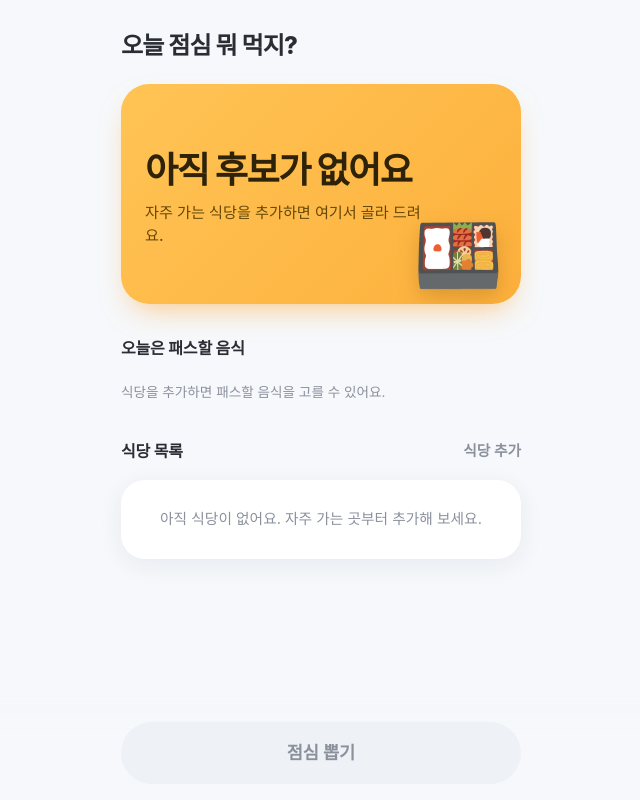
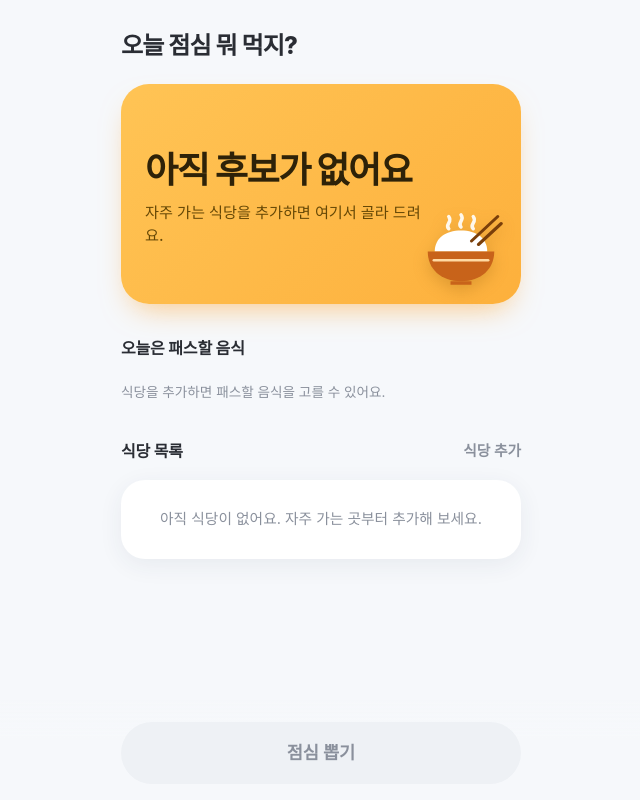
Before and after one commit to chaerori/lunch-selector, a plain HTML site: page index.html in a window 1280 px wide. Shown: the whole page, without its empty margins (319-959 px from the left). Drawn offline with Linux system fonts and the light colour scheme; a web font is replaced by a local one.

Commit message:
결과 카드 이모지를 밥그릇 픽토그램 SVG로 교체
Co-Authored-By: Claude Sonnet 5.5 <noreply@anthropic.com>

```diff
--- a/index.html
+++ b/index.html
@@ -18,7 +18,21 @@
     <section class="hero" aria-live="polite">
       <div id="result" class="hero-name"></div>
       <div id="result-meta" class="hero-meta"></div>
-      <div class="hero-art" aria-hidden="true">🍱</div>
+      <svg class="hero-art" viewBox="0 0 96 96" aria-hidden="true">
+        <g fill="none" stroke="#fff" stroke-width="4" stroke-linecap="round" opacity=".9">
+          <path d="M34 26c-5-5 5-8 0-14"/>
+          <path d="M48 24c-5-5 5-8 0-14"/>
+          <path d="M62 26c-5-5 5-8 0-14"/>
+        </g>
+        <path d="M18 52c0-15 12-24 30-24s30 9 30 24z" fill="#fff"/>
+        <g stroke="#7a3f0a" stroke-width="3.5" stroke-linecap="round">
+          <path d="M60 40 90 12"/>
+          <path d="M68 44 94 20"/>
+        </g>
+        <path d="M10 52h76c0 20-15 34-38 34S10 72 10 52z" fill="#c8631a"/>
+        <path d="M17 62h62" stroke="#ffd9a3" stroke-width="3" stroke-linecap="round"/>
+        <path d="M36 86h24v4H36z" fill="#c8631a"/>
+      </svg>
       <a id="result-link" class="hero-link" hidden target="_blank" rel="noopener noreferrer">지도 열기</a>
     </section>
 
--- a/style.css
+++ b/style.css
@@ -82,9 +82,9 @@ button { cursor: pointer; border: 0; }
   position: absolute;
   right: 18px;
   bottom: 14px;
-  font-size: 4.5rem;
-  line-height: 1;
-  filter: drop-shadow(0 8px 10px rgba(120, 70, 0, .25));
+  width: 84px;
+  height: 84px;
+  filter: drop-shadow(0 6px 8px rgba(120, 70, 0, .22));
   pointer-events: none;
 }
 .hero-link {
```
